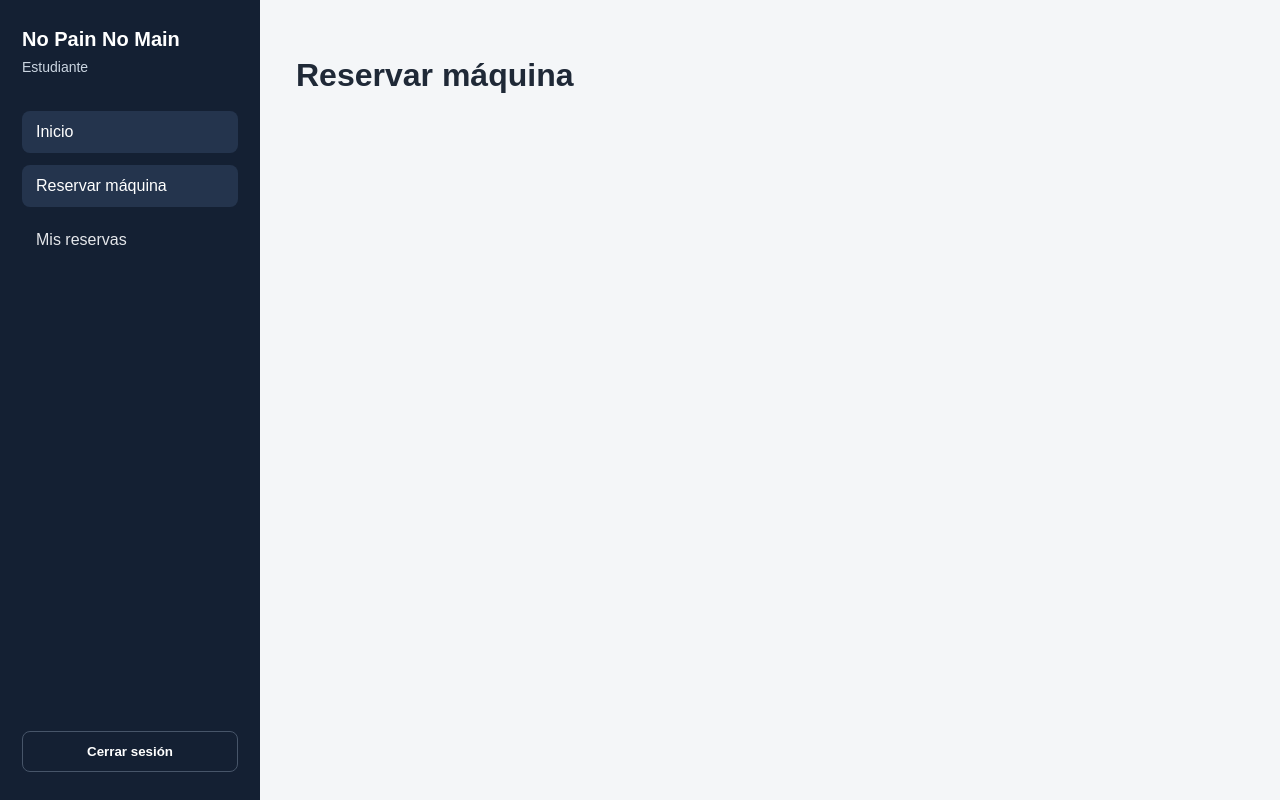
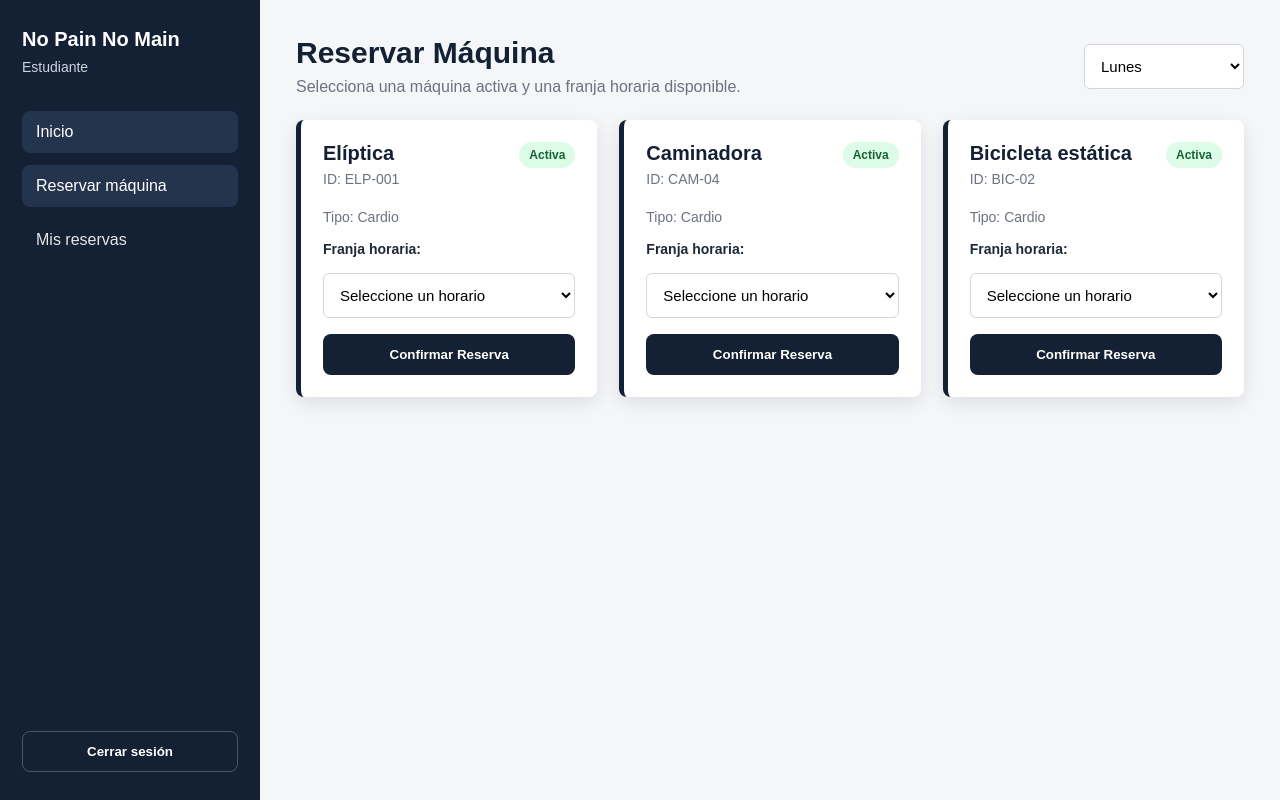
Before and after one commit to No-pain-No-main/project-frontend, a Vue app: page /student/reservations/create in a window 1280 px wide. Built offline with nearby package versions, Linux system fonts and the light colour scheme.

Commit message:
Para poner las pantallas de reserva de maquina

```diff
--- /dev/null
+++ b/src/components/machines/MachineCard.vue
@@ -0,0 +1,135 @@
+<template>
+  <article class="machine-card">
+    <div class="machine-header">
+      <div>
+        <h3>{{ machine.name }}</h3>
+        <p>ID: {{ machine.id }}</p>
+      </div>
+
+      <span class="status">
+        {{ machine.status }}
+      </span>
+    </div>
+
+    <p class="machine-type">
+      Tipo: {{ machine.type }}
+    </p>
+
+    <label class="slot-label" :for="`slot-${machine.id}`">
+      Franja horaria:
+    </label>
+
+    <select
+      :id="`slot-${machine.id}`"
+      v-model="selectedSlot"
+      class="slot-select"
+    >
+      <option value="" disabled>Seleccione un horario</option>
+      <option
+        v-for="slot in machine.availableSlots"
+        :key="slot"
+        :value="slot"
+      >
+        {{ slot }}
+      </option>
+    </select>
+
+    <button class="reserve-button" @click="confirmReservation">
+      Confirmar Reserva
+    </button>
+  </article>
+</template>
+
+<script setup>
+import { ref } from 'vue'
+
+const props = defineProps({
+  machine: {
+    type: Object,
+    required: true
+  }
+})
+
+const emit = defineEmits(['reserve'])
+
+const selectedSlot = ref('')
+
+function confirmReservation() {
+  emit('reserve', {
+    machineId: props.machine.id,
+    machineName: props.machine.name,
+    slot: selectedSlot.value
+  })
+}
+</script>
+
+<style scoped>
+.machine-card {
+  background-color: white;
+  border-left: 5px solid #142033;
+  border-radius: 8px;
+  padding: 22px;
+  box-shadow: 0 6px 18px rgba(15, 23, 42, 0.1);
+  display: flex;
+  flex-direction: column;
+  gap: 16px;
+}
+
+.machine-header {
+  display: flex;
+  justify-content: space-between;
+  gap: 16px;
+}
+
+.machine-header h3 {
+  margin: 0;
+  color: #142033;
+  font-size: 20px;
+}
+
+.machine-header p,
+.machine-type {
+  margin: 6px 0 0;
+  color: #6b7280;
+  font-size: 14px;
+}
+
+.status {
+  background-color: #dcfce7;
+  color: #166534;
+  padding: 6px 10px;
+  border-radius: 999px;
+  font-size: 12px;
+  font-weight: 700;
+  height: fit-content;
+}
+
+.slot-label {
+  font-weight: 700;
+  color: #1f2937;
+  font-size: 14px;
+}
+
+.slot-select {
+  width: 100%;
+  border: 1px solid #d1d5db;
+  border-radius: 6px;
+  padding: 12px;
+  font-size: 15px;
+  background-color: white;
+}
+
+.reserve-button {
+  background-color: #142033;
+  color: white;
+  border: none;
+  border-radius: 8px;
+  padding: 13px 16px;
+  font-weight: 700;
+  cursor: pointer;
+}
+
+.reserve-button:hover {
+  background-color: #1f2f46;
+}
+</style>
--- /dev/null
+++ b/src/mocks/machines.mock.js
@@ -0,0 +1,23 @@
+export const machinesMock = [
+  {
+    id: 'ELP-001',
+    name: 'Elíptica',
+    type: 'Cardio',
+    status: 'Activa',
+    availableSlots: ['06:00 - 07:00', '07:00 - 08:00', '08:00 - 09:00']
+  },
+  {
+    id: 'CAM-04',
+    name: 'Caminadora',
+    type: 'Cardio',
+    status: 'Activa',
+    availableSlots: ['08:00 - 09:00', '12:00 - 13:00', '17:00 - 18:00']
+  },
+  {
+    id: 'BIC-02',
+    name: 'Bicicleta estática',
+    type: 'Cardio',
+    status: 'Activa',
+    availableSlots: ['09:00 - 10:00', '10:00 - 11:00', '15:00 - 16:00']
+  }
+]
--- a/src/views/student/CreateReservationView.vue
+++ b/src/views/student/CreateReservationView.vue
@@ -1,3 +1,137 @@
 <template>
-  <h1>Reservar máquina</h1>
+  <section class="reservation-view">
+    <div class="page-header">
+      <div>
+        <h1>Reservar Máquina</h1>
+        <p>Selecciona una máquina activa y una franja horaria disponible.</p>
+      </div>
+
+      <select v-model="selectedDay" class="day-select">
+        <option
+          v-for="day in days"
+          :key="day"
+          :value="day"
+        >
+          {{ day }}
+        </option>
+      </select>
+    </div>
+
+    <p v-if="successMessage" class="success-message">
+      {{ successMessage }}
+    </p>
+
+    <p v-if="errorMessage" class="error-message">
+      {{ errorMessage }}
+    </p>
+
+    <div class="machines-grid">
+      <MachineCard
+        v-for="machine in machines"
+        :key="machine.id"
+        :machine="machine"
+        @reserve="handleReserve"
+      />
+    </div>
+  </section>
 </template>
+
+<script setup>
+import { ref } from 'vue'
+import MachineCard from '../../components/machines/MachineCard.vue'
+import { machinesMock } from '../../mocks/machines.mock'
+
+const days = ['Lunes', 'Martes', 'Miércoles', 'Jueves', 'Viernes']
+const selectedDay = ref('Lunes')
+
+const machines = ref(machinesMock)
+
+const successMessage = ref('')
+const errorMessage = ref('')
+
+function handleReserve(reservationData) {
+  successMessage.value = ''
+  errorMessage.value = ''
+
+  if (!reservationData.slot) {
+    errorMessage.value = 'Debe seleccionar una franja horaria antes de confirmar la reserva.'
+    return
+  }
+
+  /*
+    TODO:
+    Cuando el backend tenga endpoints, aquí se llamará a reservationService.createReservation().
+    El backend deberá validar conflictos de horario y límite de reservas.
+  */
+
+  successMessage.value = `Reserva confirmada para ${reservationData.machineName} el día ${selectedDay.value} de ${reservationData.slot}.`
+}
+</script>
+
+<style scoped>
+.reservation-view {
+  display: flex;
+  flex-direction: column;
+  gap: 24px;
+}
+
+.page-header {
+  display: flex;
+  justify-content: space-between;
+  align-items: center;
+  gap: 24px;
+}
+
+.page-header h1 {
+  margin: 0;
+  color: #142033;
+  font-size: 30px;
+}
+
+.page-header p {
+  margin: 8px 0 0;
+  color: #6b7280;
+}
+
+.day-select {
+  width: 160px;
+  border: 1px solid #d1d5db;
+  border-radius: 6px;
+  padding: 12px;
+  background-color: white;
+  font-size: 15px;
+}
+
+.machines-grid {
+  display: grid;
+  grid-template-columns: repeat(auto-fit, minmax(260px, 1fr));
+  gap: 22px;
+}
+
+.success-message {
+  background-color: #dcfce7;
+  color: #166534;
+  padding: 14px;
+  border-radius: 8px;
+  font-size: 14px;
+}
+
+.error-message {
+  background-color: #fee2e2;
+  color: #b91c1c;
+  padding: 14px;
+  border-radius: 8px;
+  font-size: 14px;
+}
+
+@media (max-width: 760px) {
+  .page-header {
+    flex-direction: column;
+    align-items: flex-start;
+  }
+
+  .day-select {
+    width: 100%;
+  }
+}
+</style>
```
